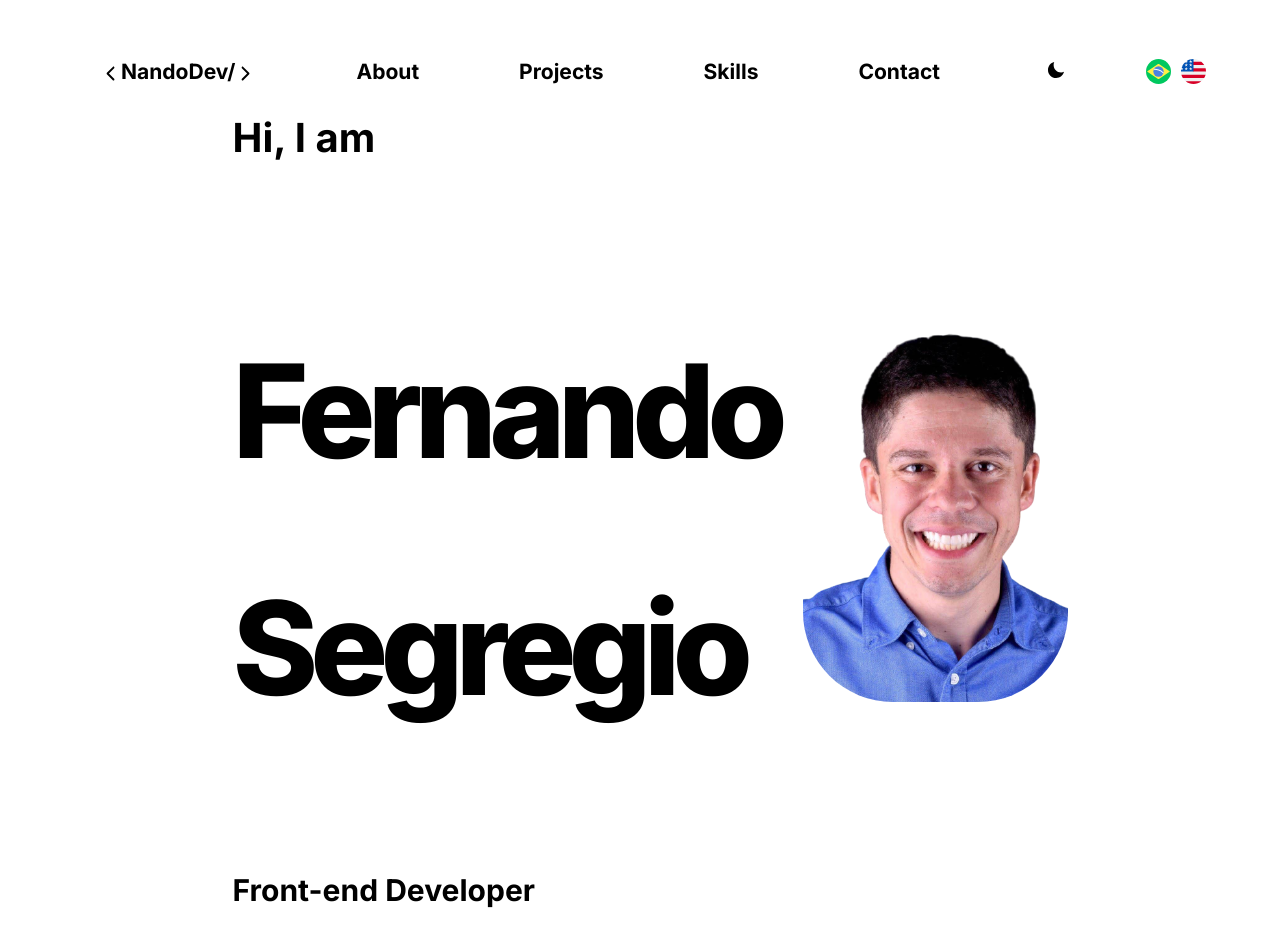
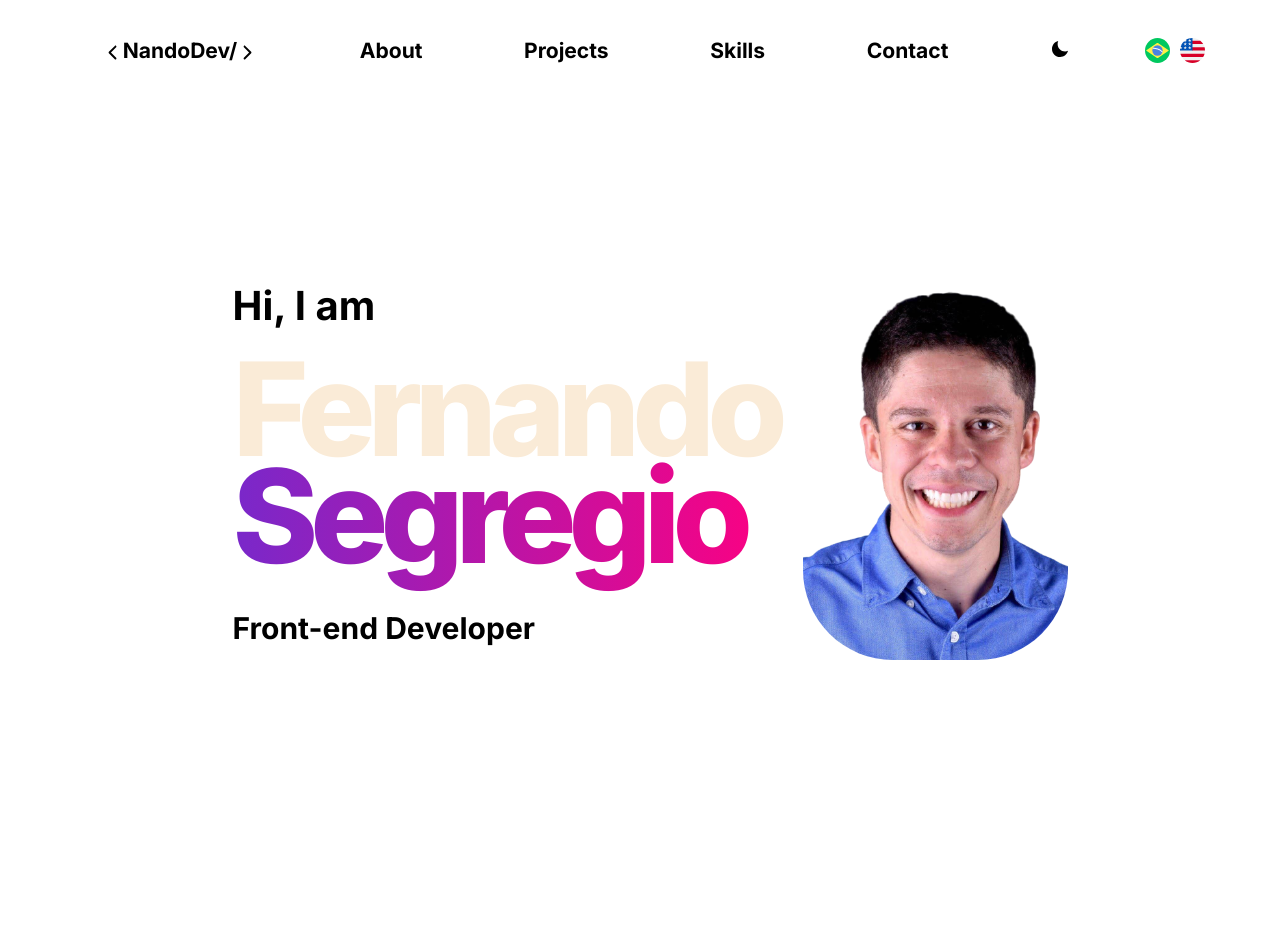
Before and after one commit to FernandoSegregio/dev, a React (Vite) app: page / in a window 1280 px wide. After the commit the page ends 863 px from the top, so only its background shows below. Built offline with nearby package versions, Linux system fonts and the light colour scheme.

Commit message:
style: cria keyframe para trocar cor das letras do titulo, zera margins e padding do arquivo todo.

```diff
--- a/src/index.css
+++ b/src/index.css
@@ -1,5 +1,11 @@
 
 @import url('https://fonts.googleapis.com/css2?family=Inter:wght@400;600;700;800&display=swap');
+
+* {
+  margin: 0;
+  padding: 0;
+  box-sizing: border-box;
+}
 
 body {
   margin: 0;
@@ -15,12 +21,55 @@ code {
     monospace;
 }
 
-.name-title{
-    background-image: linear-gradient(to bottom, rebeccapurple, steelblue, turquoise);
+.name-title1{
+  animation: changeTitleColor1 8s infinite;
+}
+
+.name-title2{
+  animation: changeTitleColor2 8s infinite;
+}
+
+
+@keyframes changeTitleColor1 {
+  0% {
+    background-image: linear-gradient(to right, #007CF0, #00DFD8);
     color: black;
     background-clip: text;
     -webkit-background-clip: text;
 
-    /* Adicionado: */
     -webkit-text-fill-color: transparent;
   }
+  70% {
+    color: antiquewhite;
+  }
+
+  80% {
+    color: white;
+  }
+
+  100% {
+    color: white;
+  }
+
+}
+
+@keyframes changeTitleColor2 {
+  0% {
+    color: white;
+  }
+  20% {
+    color: antiquewhite;
+  }
+
+
+
+  100% {
+    background-image: linear-gradient(to right, #7928CA, #FF0080);
+    color: black;
+    background-clip: text;
+    -webkit-background-clip: text;
+
+    -webkit-text-fill-color: transparent;
+  }
+
+}
```
